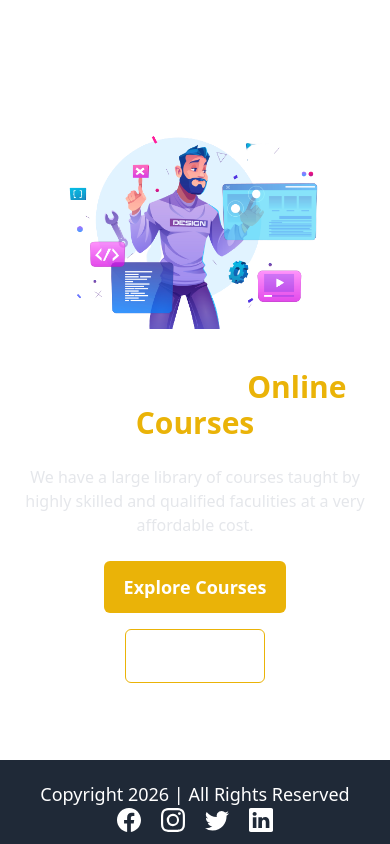
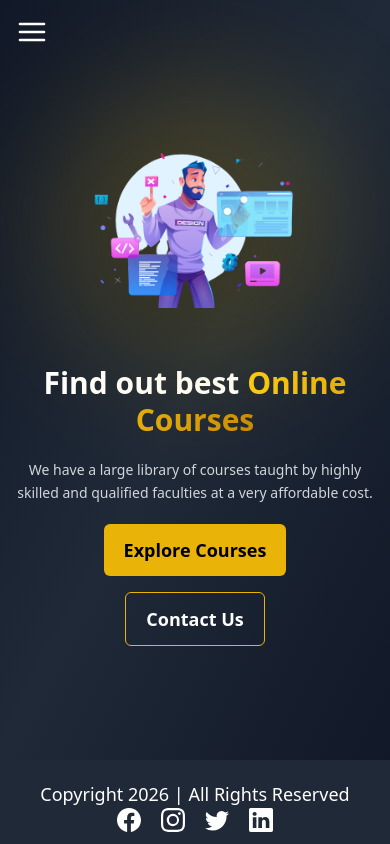
Before and after one commit to muzammillll/LMS, a React (Create React App) app in the folder client/: page / in a window 390 px wide. Built offline with nearby package versions, Linux system fonts and the light colour scheme.

Commit message:
Ui change to mobile

```diff
--- a/client/src/Pages/Homepage.js
+++ b/client/src/Pages/Homepage.js
@@ -6,40 +6,60 @@ import { Link } from "react-router-dom";
 const Homepage = () => {
   return (
     <Layout>
-      <div className="flex flex-col-reverse items-center justify-center gap-10 px-4 pt-10 text-white md:flex-row md:px-16 min-h-[90vh]">
-        {/* for platform details */}
-        <div className="w-full max-w-xl space-y-6 text-center md:w-1/2 md:text-left">
-        <h1 className="text-3xl font-semibold md:text-5xl">
+      <div className="text-white bg-gradient-to-br from-gray-900 via-gray-800 to-gray-900">
+        <div className="flex flex-col-reverse items-center justify-center max-w-6xl min-h-[90vh] md:min-h-screen gap-10 px-4 py-10 mx-auto md:flex-row md:justify-between md:px-16">
+
+          {/* LEFT: text section */}
+          <div className="w-full max-w-lg mt-4 space-y-5 text-center md:mt-0 md:w-1/2 md:text-left">
+
+            <h1 className="text-3xl font-semibold leading-tight sm:text-4xl md:text-5xl">
               Find out best{" "}
-            <span className="font-bold text-yellow-500">Online Courses</span>
+              <span className="font-extrabold text-transparent bg-clip-text bg-gradient-to-r from-yellow-400 to-yellow-600">
+                Online Courses
+              </span>
             </h1>
-          <p className="text-base text-gray-200 md:text-xl">
+
+            <p className="text-sm leading-relaxed text-gray-300 sm:text-base md:text-lg">
               We have a large library of courses taught by highly skilled and
-            qualified faculities at a very affordable cost.
+              qualified faculties at a very affordable cost.
             </p>
 
-          {/* for buttons */}
-          <div className="flex flex-col gap-4 md:flex-row md:gap-6">
+            {/* buttons */}
+            <div className="flex flex-col items-center w-full gap-4 md:flex-row md:justify-start">
+
+              {/* Primary Button */}
               <Link to={"/courses"}>
-              <button className="px-5 py-3 text-lg font-semibold transition-all duration-300 ease-in-out bg-yellow-500 rounded-md cursor-pointer hover:bg-yellow-600">
+                <button className="w-full sm:w-[80%] md:w-auto px-5 py-3 text-lg font-semibold bg-yellow-500 text-black rounded-md
+                hover:bg-yellow-600 hover:scale-105 active:scale-95 transition-all duration-300">
                   Explore Courses
                 </button>
               </Link>
+
+              {/* Secondary Button */}
               <Link to={"/contact"}>
-              <button className="px-5 py-3 text-lg font-semibold transition-all duration-300 ease-in-out border border-yellow-500 rounded-md cursor-pointer hover:border-yellow-600">
+                <button className="w-full sm:w-[80%] md:w-auto px-5 py-3 text-lg font-semibold border border-yellow-500 rounded-md
+                hover:border-yellow-600 hover:scale-105 active:scale-95 transition-all duration-300">
                   Contact Us
                 </button>
               </Link>
+
             </div>
           </div>
 
-        {/* right section for image */}
-        <div className="flex items-center justify-center w-full md:w-1/2">
+          {/* RIGHT: image section */}
+          <div className="relative flex items-center justify-center w-full mt-6 md:mt-0 md:w-1/2">
+
+            {/* Glow Effect */}
+            <div className="absolute z-0 bg-yellow-500 rounded-full w-72 h-72 opacity-20 blur-3xl"></div>
+
+            {/* Image */}
             <img
               src={homePageMainImage}
               alt="home page"
-  className="w-full max-w-xs sm:max-w-sm md:max-w-md"
+              className="relative z-10 w-64 max-w-md transition-transform duration-500 sm:w-72 md:w-full drop-shadow-2xl hover:scale-105"
             />
+          </div>
+
         </div>
       </div>
     </Layout>
```
Lines whose indentation alone changed are shown as unchanged.
